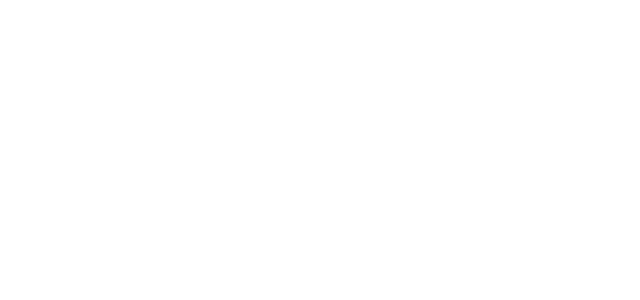
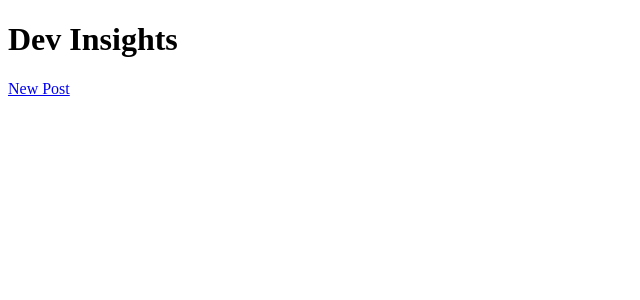
Before and after one commit to Mugisha-Joshua/Formative-1---Mini-Blog-Project, a React (Vite) app: page / in a window 1280 px wide. Shown: the top 300 px of the page, without its empty margins (0-640 px from the left). Built offline with nearby package versions, Linux system fonts and the light colour scheme.

Commit message:
Add Header component with logo and New Post link

```diff
--- a/src/App.tsx
+++ b/src/App.tsx
@@ -1,5 +1,12 @@
+import Header from './components/Header';
+
 function App() {
-  return <main></main>;
+  return (
+    <>
+      <Header />
+      <main></main>
+    </>
+  );
 }
 
 export default App;
--- /dev/null
+++ b/src/components/Header.tsx
@@ -0,0 +1,12 @@
+function Header() {
+  return (
+    <header className="header">
+      <h1 className="logo">Dev Insights</h1>
+      <nav>
+        <a href="#">New Post</a>
+      </nav>
+    </header>
+  );
+}
+
+export default Header;
```
